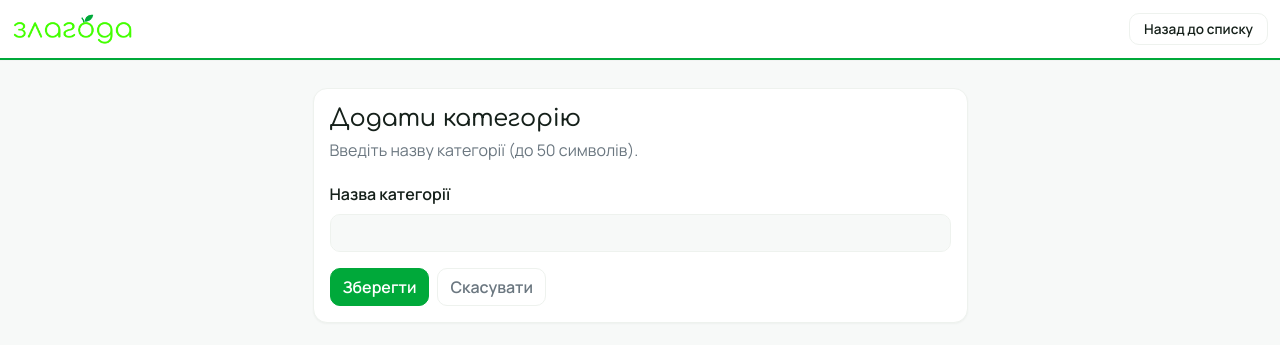
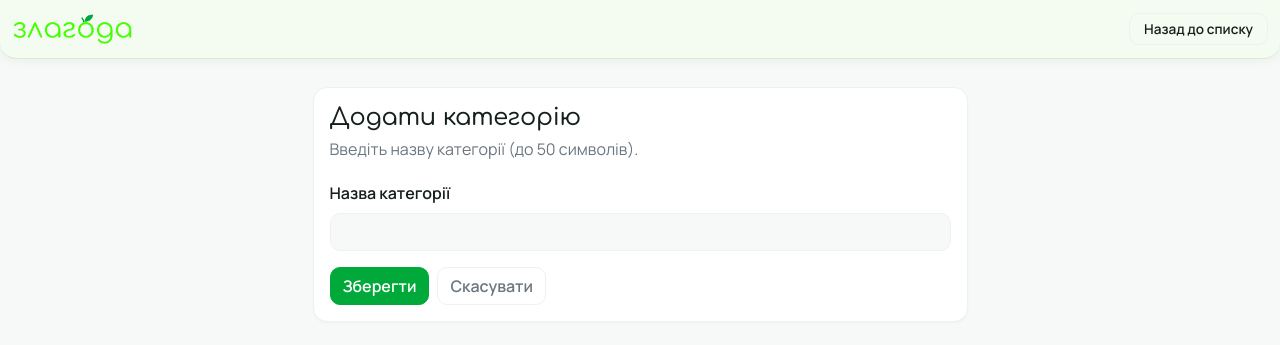
Before and after one commit to Danylo202/ZlagodaApp, a Spring Boot app: page /categories/new in a window 1280 px wide. Shown: the top 345 px of the page. Run offline with Spring Boot 4, Linux system fonts and the light colour scheme; the visitor is signed in with stand-in values (Sample User, id 1); some of the project's set-up classes (security, data sources, template engines, error pages and the like) are left out, and stand-ins take their place; some libraries are stand-ins or nearby versions.

Commit message:
Polish: category list uses sidebar layout; softer navbar
- categories/list.html: adopt zl-layout + sidebar('categories') to match products page
- zlagoda.css: navbar gets slight green tint, rounded bottom corners, softer shadow

```diff
--- a/src/main/resources/static/css/zlagoda.css
+++ b/src/main/resources/static/css/zlagoda.css
@@ -84,9 +84,10 @@ h1, h2, h3, h4, h5, h6, .zl-heading {
 
 /* ---------- Navbar ---------- */
 .zl-navbar {
-  background: var(--zl-surface);
-  border-bottom: 2px solid var(--zl-brand);
-  box-shadow: 0 1px 0 rgba(20, 40, 30, 0.02);
+  background: #f4fbf1;
+  border-bottom: 1px solid #d7ecd2;
+  border-radius: 0 0 16px 16px;
+  box-shadow: 0 2px 12px rgba(20, 80, 40, 0.06);
 }
 .zl-navbar .navbar-brand {
   font-family: 'Comfortaa', sans-serif;
```
Also changed, not shown: src/main/resources/templates/categories/list.html (+10 -4 lines), 1 other file.
